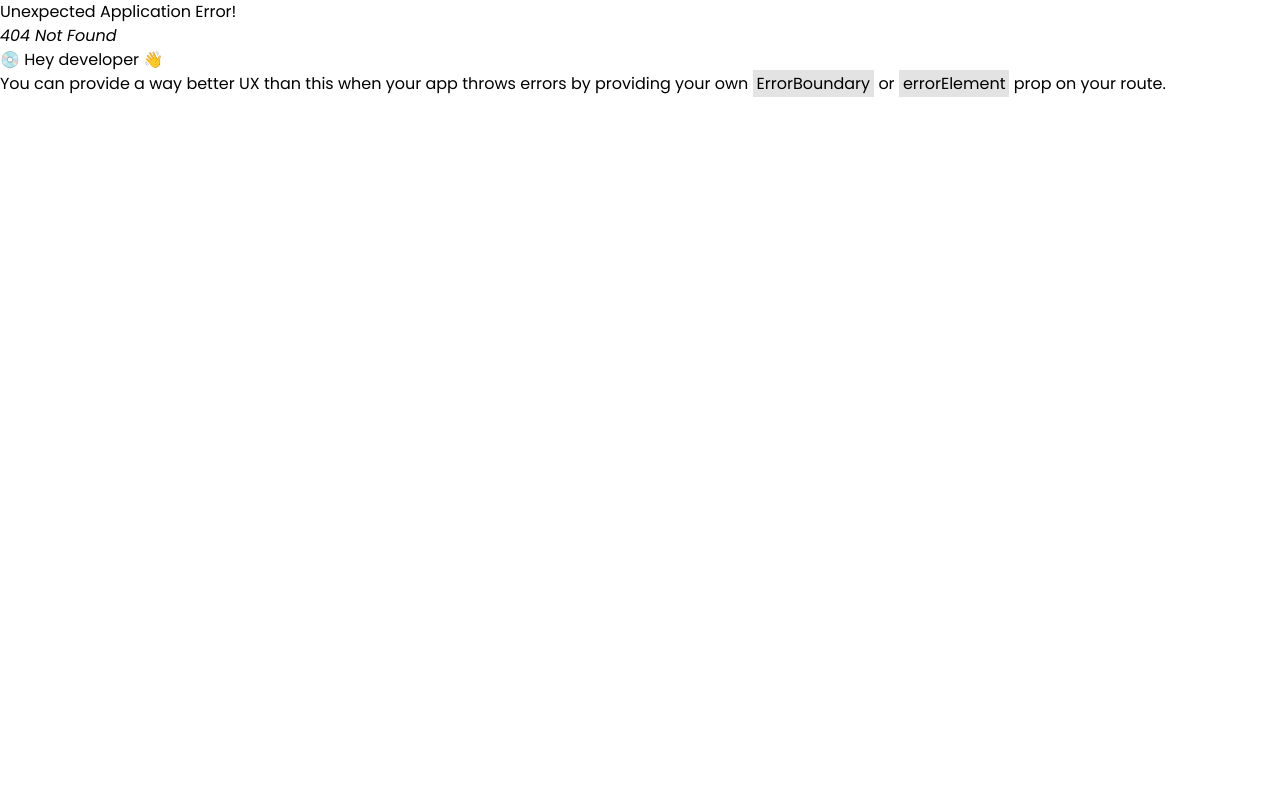
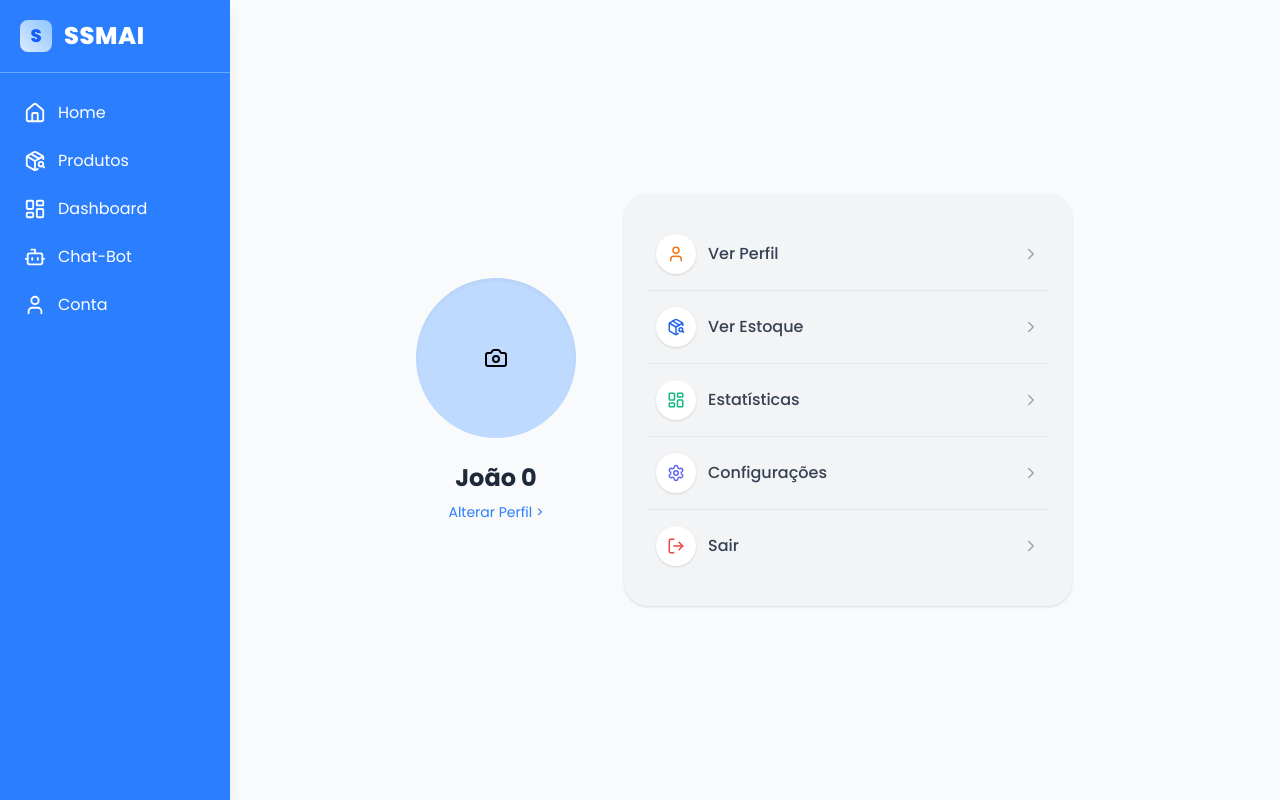
Before and after one commit to gabrielmmarcos/ssmai-frontend, a React (Vite) app: page /profile in a window 1280 px wide. Before the commit this address had no page. Built offline with nearby package versions, Linux system fonts and the light colour scheme.

Commit message:
Tela Perfil

```diff
--- a/src/components/navbar.jsx
+++ b/src/components/navbar.jsx
@@ -17,7 +17,7 @@ const Navbar = () => {
     { icon: <PackageSearch size={22} />, text: "Produtos", href: "/produtos" },
     { icon: <LayoutDashboard size={22} />, text: "Dashboard", href: "/dashboard" },
     { icon: <Bot size={22} />, text: "Chat-Bot", href: "/chatbot" },
-    { icon: <User size={22} />, text: "Conta", href: "/conta" },
+    { icon: <User size={22} />, text: "Conta", href: "/profile" },
   ];
 
   return (
@@ -34,7 +34,7 @@ const Navbar = () => {
       <div
         className={`fixed top-0 left-0 min-h-screen w-[230px] bg-blue-500 flex flex-col items-start justify-start shadow-lg transform transition-transform duration-300
         ${isOpen ? "translate-x-0" : "-translate-x-full"}
-        md:translate-x-0`}
+        lg:translate-x-0`}
       >
         {/* Logo */}
         <div className="flex items-center gap-3 pr-5 pl-5 pb-5 pt-20 lg:p-5  w-full">
--- a/src/main.jsx
+++ b/src/main.jsx
@@ -6,6 +6,7 @@ import "./index.css";
 import Home from "./pages/Home";
 import Login from "./pages/Login";
 import ItensDetalhes from "./pages/ItensDetalhes";
+import Profile from "./pages/Profile"
 
 
 
@@ -25,6 +26,10 @@ const router = createBrowserRouter([
     path: "/itensdetalhes",
     element: <ItensDetalhes />,
   },
+  {
+    path: "/profile",
+    element: <Profile />,
+  },
 
 
 ]);
--- a/src/pages/Home/index.jsx
+++ b/src/pages/Home/index.jsx
@@ -66,7 +66,7 @@ function Home() {
         {/* Container principal */}
         <div className="flex flex-col flex-1 py-28 px-10 lg:py-10 min-h-screen bg-gray-50 overflow-x-hidden ml-0 lg:ml-52">
           {/* Título */}
-          <h1 className="text-2xl lg:text-5xl font-bold text-gray-800 mb-8">
+          <h1 className="text-2xl lg:text-5xl text-center lg:text-left font-bold text-gray-800 mb-8">
             Bem-vindo, <span className="text-blue-600">Canalha</span>
           </h1>
 
--- a/src/pages/ItensDetalhes/index.jsx
+++ b/src/pages/ItensDetalhes/index.jsx
@@ -25,28 +25,28 @@ function ItensDetalhes() {
                                 <div className="mb-4">
                                     <input
                                         type="Nome"
-                                        placeholder="Nome"
+                                        placeholder="Item 1"
                                         className="w-full px-4 py-2 border border-gray-300 rounded-md focus:outline-none focus:ring-2 focus:ring-blue-500"
                                     />
                                 </div>
                                 <div className="mb-4">
                                     <input
                                         type="Quantidade"
-                                        placeholder="Quantidade"
+                                        placeholder="200 Unidades"
                                         className="w-full px-4  py-2 border border-gray-300 rounded-md focus:outline-none focus:ring-2 focus:ring-blue-500"
                                     />
                                 </div>
                                 <div className="mb-4">
                                     <input
                                         type="Categoria"
-                                        placeholder="Categoria"
+                                        placeholder="Higiene"
                                         className="w-full px-4  py-2 border border-gray-300 rounded-md focus:outline-none focus:ring-2 focus:ring-blue-500"
                                     />
                                 </div>
                                 <div className="mb-4">
                                     <input
                                         type="Marca"
-                                        placeholder="Marca"
+                                        placeholder="Jhonsons"
                                         className="w-full px-4  py-2 border border-gray-300 rounded-md focus:outline-none focus:ring-2 focus:ring-blue-500"
                                     />
                                 </div>
--- /dev/null
+++ b/src/pages/Profile/index.jsx
@@ -0,0 +1,72 @@
+import React from "react";
+import Navbar from "../../components/navbar";
+import {
+    User,
+    PackageSearch,
+    LayoutDashboard,
+    Settings,
+    LogOut,
+    ChevronRight,
+    Camera,
+} from "lucide-react";
+
+function Profile() {
+    const menuItems = [
+        { icon: <User size={18} color="#f97316" />, label: "Ver Perfil", href: "/home" },
+        { icon: <PackageSearch size={18} color="#2563eb" />, label: "Ver Estoque", href: "/produtos" },
+        { icon: <LayoutDashboard size={18} color="#10b981" />, label: "Estatísticas", href: "/dashboard" },
+        { icon: <Settings size={18} color="#6366f1" />, label: "Configurações", href: "/" },
+        { icon: <LogOut size={18} color="#ef4444" />, label: "Sair", href: "/" },
+    ];
+
+    return (
+        <>
+            <div className="flex w-full">
+                <Navbar />
+
+                {/* Container principal */}
+                <div className="flex flex-1 min-h-screen bg-gray-50 overflow-x-hidden ml-0 lg:ml-52 items-center justify-center">
+                    <div className="flex flex-col lg:flex-row items-center justify-center gap-12 w-full max-w-6xl px-6 py-10">
+
+
+                        <div className="flex flex-col items-center justify-center">
+                            <div className="w-40 h-40 bg-blue-200 rounded-full flex items-center justify-center shadow-inner mb-6">
+
+                                <Camera />
+                            </div>
+                            <h1 className="text-2xl font-bold text-gray-800">João 0</h1>
+                            <p className="text-blue-500 text-sm cursor-pointer mt-2 hover:underline">
+                                Alterar Perfil &gt;
+                            </p>
+                        </div>
+
+                        {/* Menu (lado direito) */}
+                        <div className="bg-gray-100 rounded-3xl shadow-sm p-6 w-full max-w-md">
+                            <ul className="flex flex-col divide-y divide-gray-200">
+                                {menuItems.map((item, index) => (
+                                    <a href={item.href}>
+                                        <li
+                                            key={index}
+                                            className="flex items-center justify-between py-4 px-2 hover:bg-gray-50 transition cursor-pointer rounded-xl"
+                                        >
+                                            <div className="flex items-center gap-3">
+                                                <div className="flex items-center justify-center w-10 h-10 bg-white rounded-full shadow-sm">
+                                                    {item.icon}
+                                                </div>
+                                                <span className="text-gray-700 font-medium">{item.label}</span>
+                                            </div>
+                                            <ChevronRight size={18} color="#9ca3af" />
+                                        </li>
+                                    </a>
+                                ))}
+                            </ul>
+                        </div>
+
+                    </div>
+                </div>
+            </div>
+        </>
+    );
+}
+
+export default Profile;
```
